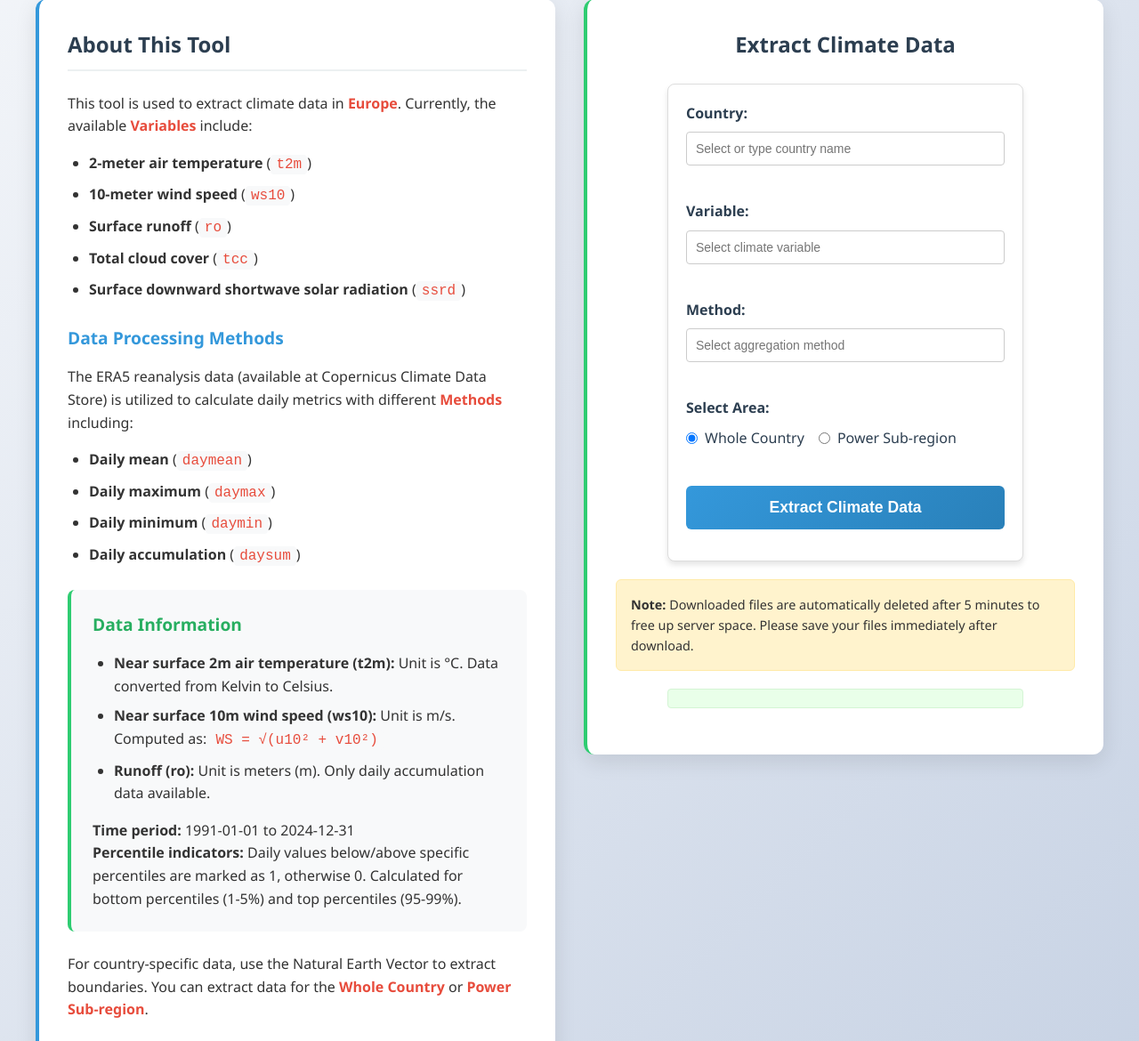
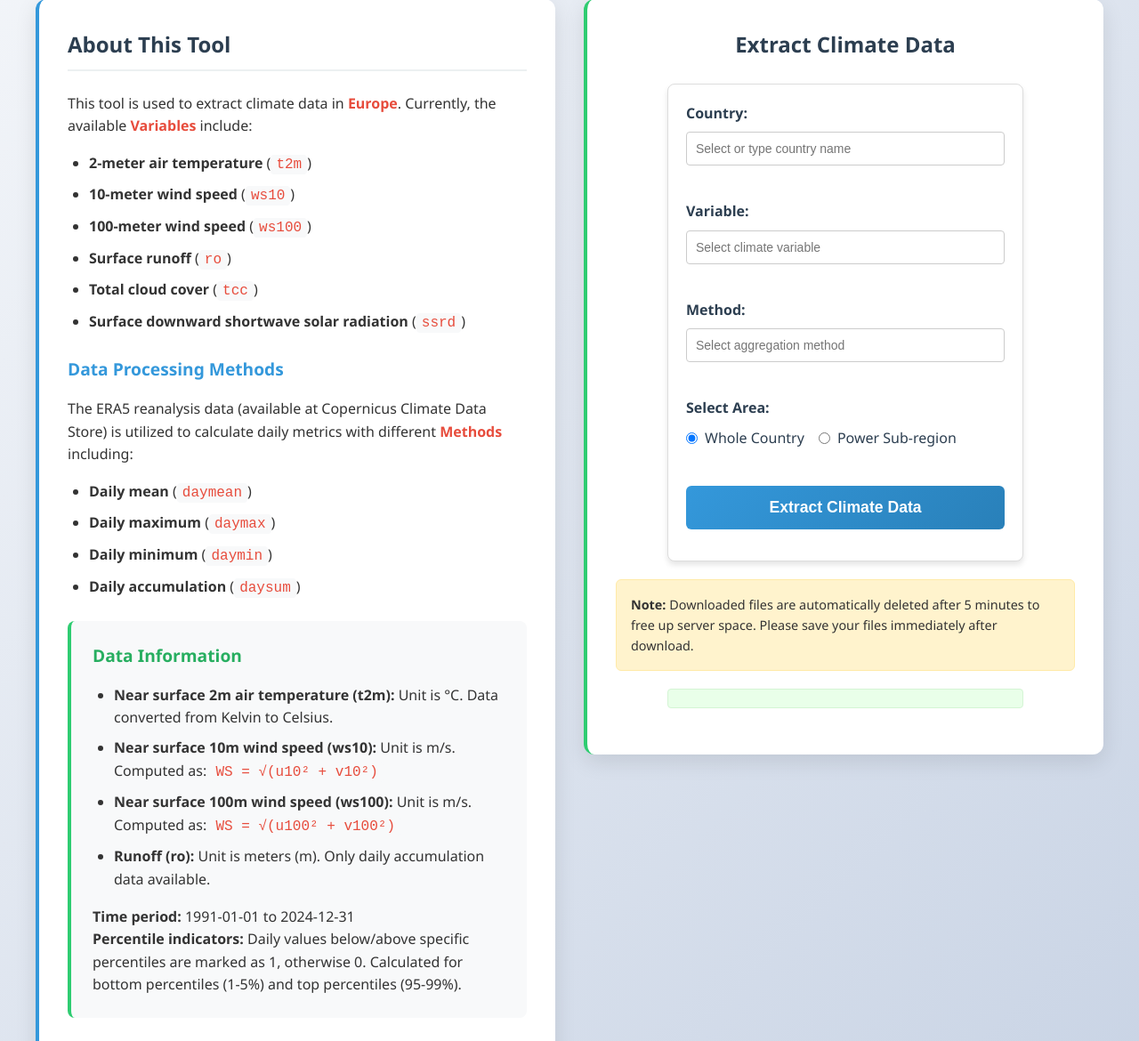
Before and after one commit to NTNU-IndEcol/climateData, a Flask app: page / in a window 1280 px wide. Shown: the part 217-1387 px from the top of the page at 89% size. Run offline with Flask 3, Linux system fonts and the light colour scheme.

Commit message:
add wind speed at 100 m

```diff
--- a/app/frontend/templates/index.html
+++ b/app/frontend/templates/index.html
@@ -389,6 +389,7 @@
                 <ul>
                     <li><strong>2-meter air temperature</strong> (<code>t2m</code>)</li>
                     <li><strong>10-meter wind speed</strong> (<code>ws10</code>)</li>
+                    <li><strong>100-meter wind speed</strong> (<code>ws100</code>)</li>
                     <li><strong>Surface runoff</strong> (<code>ro</code>)</li>
                     <li><strong>Total cloud cover</strong> (<code>tcc</code>)</li>
                     <li><strong>Surface downward shortwave solar radiation</strong> (<code>ssrd</code>)</li>
@@ -412,6 +413,7 @@
                     <ul>
                         <li><strong>Near surface 2m air temperature (t2m):</strong> Unit is °C. Data converted from Kelvin to Celsius.</li>
                         <li><strong>Near surface 10m wind speed (ws10):</strong> Unit is m/s. Computed as: <code>WS = √(u10² + v10²)</code></li>
+                        <li><strong>Near surface 100m wind speed (ws100):</strong> Unit is m/s. Computed as: <code>WS = √(u100² + v100²)</code></li>
                         <li><strong>Runoff (ro):</strong> Unit is meters (m). Only daily accumulation data available.</li>
                     </ul>
 
@@ -465,6 +467,7 @@
                         <datalist id="variable-options">
                             <option value="t2m">2-meter air temperature (t2m)</option>
                             <option value="ws10">10-meter wind speed (ws10)</option>
+                            <option value="ws100">100-meter wind speed (ws100)</option>
                             <option value="ro">Surface runoff (ro)</option>
                             <option value="tcc">Total cloud cover (tcc)</option>
                             <option value="ssrd">Surface solar radiation (ssrd)</option>
```
Also changed, not shown: DATA_SETUP.md (+1 -0 lines), README.md.
